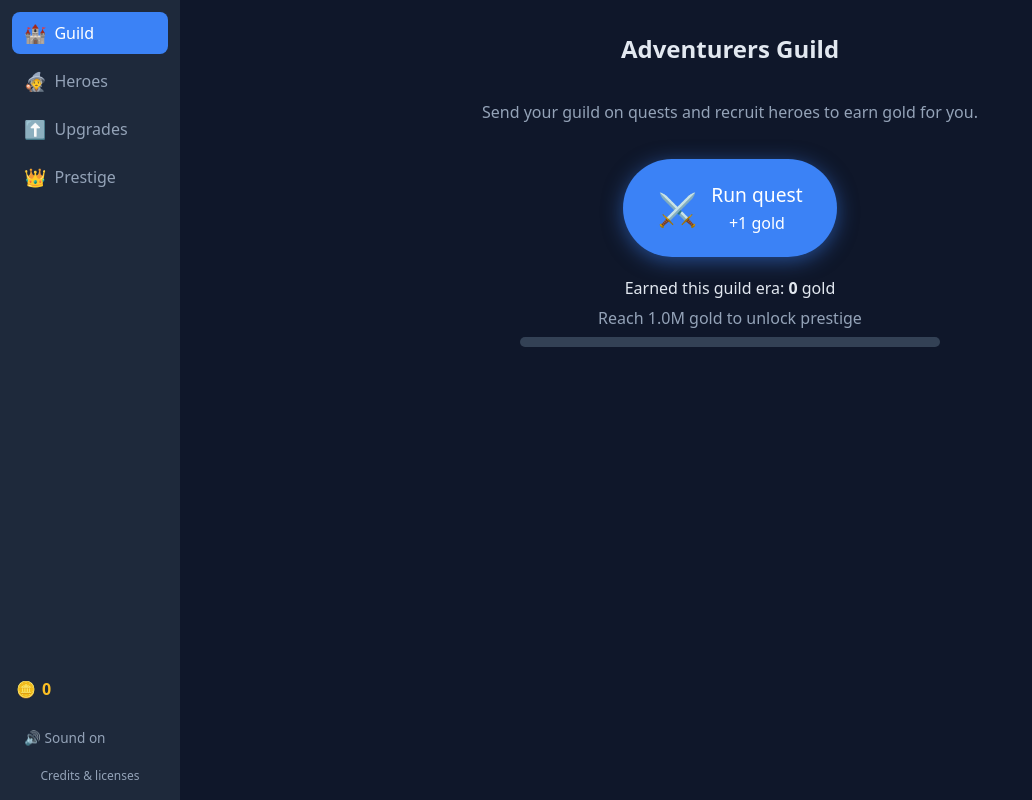
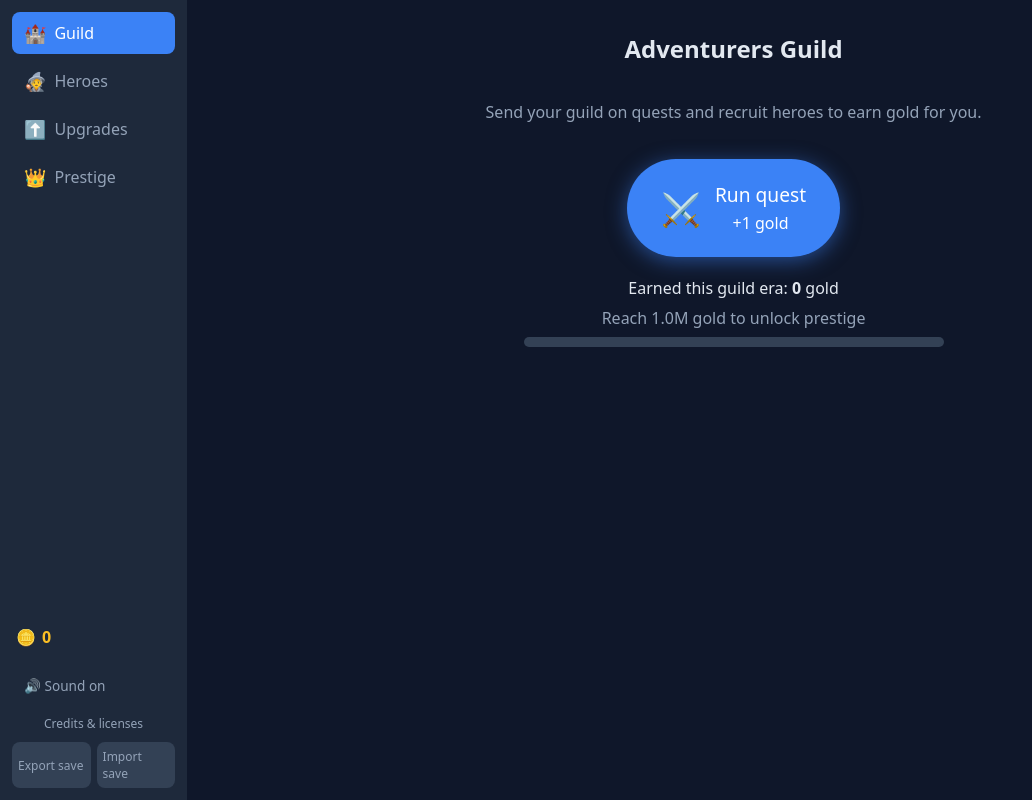
Before and after one commit to Sillves/adventurers-guild, a Svelte app: page / in a window 1280 px wide. Shown: the whole page, without its empty margins (0-1032 px from the left). Built offline with nearby package versions, Linux system fonts and the light colour scheme.

Commit message:
feat: save export/import and mobile tab-bar layout

```diff
--- a/src/ui/App.svelte
+++ b/src/ui/App.svelte
@@ -36,4 +36,7 @@
 <style>
   .app { display: flex; min-height: 100vh; }
   main { flex: 1; }
+  @media (max-width: 700px) {
+    .app { flex-direction: column-reverse; }
+  }
 </style>
--- a/src/ui/Sidebar.svelte
+++ b/src/ui/Sidebar.svelte
@@ -11,6 +11,22 @@
   import { isMuted, toggleMuted } from './sound';
 
   let { screen = $bindable() }: { screen: Screen } = $props();
+
+  async function exportSave(): Promise<void> {
+    const data = game.exportSave();
+    try {
+      await navigator.clipboard.writeText(data);
+      alert('Save copied to clipboard!');
+    } catch {
+      window.prompt('Copy your save:', data);
+    }
+  }
+
+  function importSave(): void {
+    const data = window.prompt('Paste your save:');
+    if (data === null) return;
+    if (!game.importSave(data)) alert('That save could not be read.');
+  }
 
   const items: ReadonlyArray<{ id: Screen; label: string; icon: string }> = [
     { id: 'guild', label: 'Guild', icon: '🏰' },
@@ -46,6 +62,10 @@
     {muted ? '🔇 Sound off' : '🔊 Sound on'}
   </button>
   <a class="credits" href="https://github.com/game-icons/icons" target="_blank" rel="noreferrer">Credits & licenses</a>
+  <div class="save-actions">
+    <button onclick={exportSave}>Export save</button>
+    <button onclick={importSave}>Import save</button>
+  </div>
 </nav>
 
 <style>
@@ -72,4 +92,12 @@
   .rate { color: var(--text-dim); font-size: 0.8rem; }
   .mute { font-size: 0.85rem; color: var(--text-dim); }
   .credits { color: var(--text-dim); font-size: 0.75rem; padding: 4px 12px; text-decoration: none; display: block; text-align: center; }
+  .save-actions { display: flex; gap: 6px; }
+  .save-actions button { flex: 1; font-size: 0.75rem; color: var(--text-dim); padding: 6px; background: var(--panel-raised); }
+  @media (max-width: 700px) {
+    nav { flex-direction: row; align-items: center; min-width: 0; overflow-x: auto; }
+    .balances { margin-top: 0; margin-left: auto; padding: 0 8px; }
+    .rate { display: none; }
+    .mute, .credits, .save-actions { display: none; }
+  }
 </style>
--- a/src/ui/game.svelte.ts
+++ b/src/ui/game.svelte.ts
@@ -74,4 +74,17 @@ export const game = {
   dismissOffline(): void {
     offlineReport = null;
   },
+  exportSave(): string {
+    persist();
+    return serializeSave(state);
+  },
+  importSave(json: string): boolean {
+    const parsed = parseSave(json);
+    if (parsed === null) return false;
+    const result = applyOffline(parsed, Date.now());
+    state = result.state;
+    offlineReport = result.report;
+    persist();
+    return true;
+  },
 };
```
